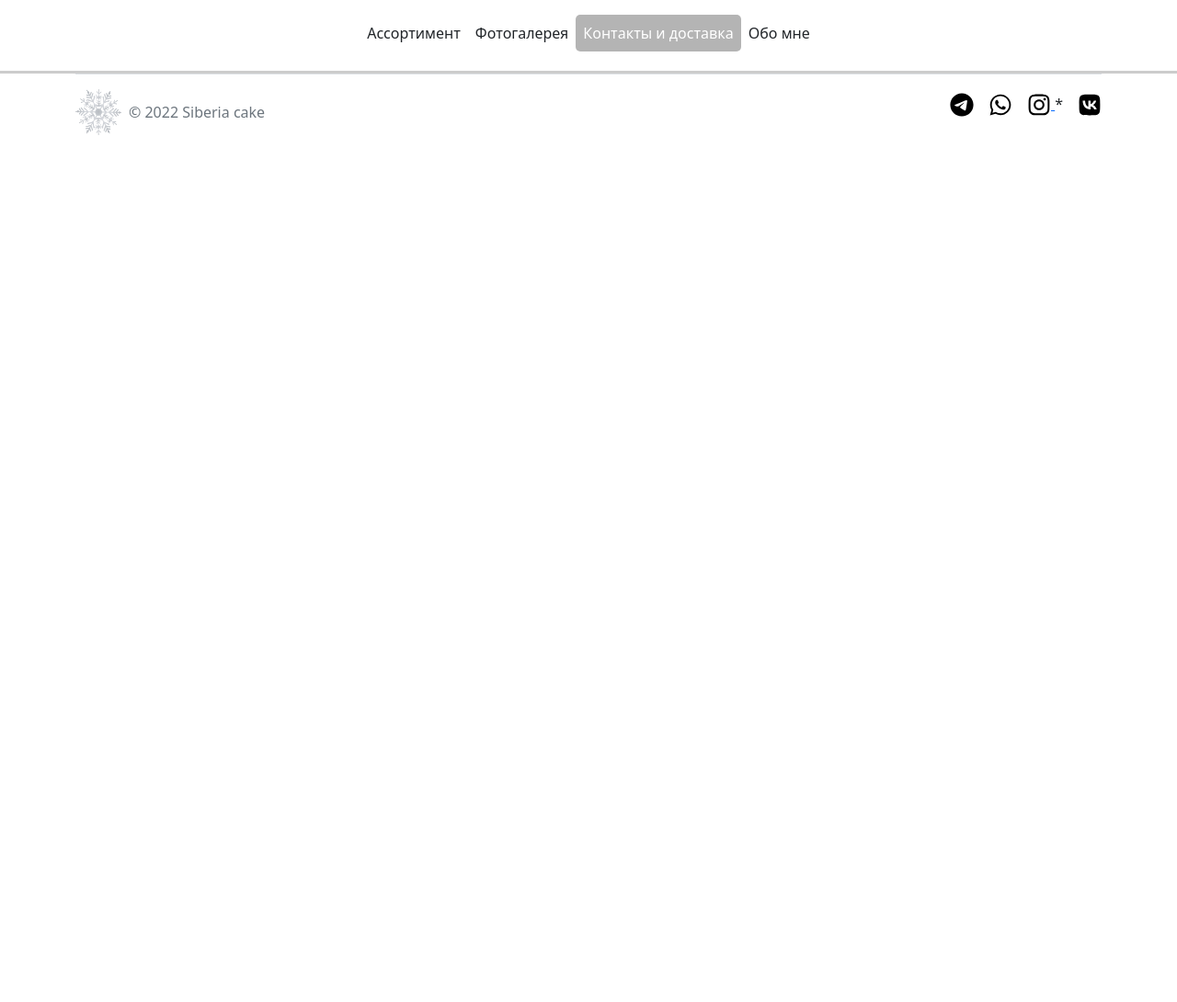
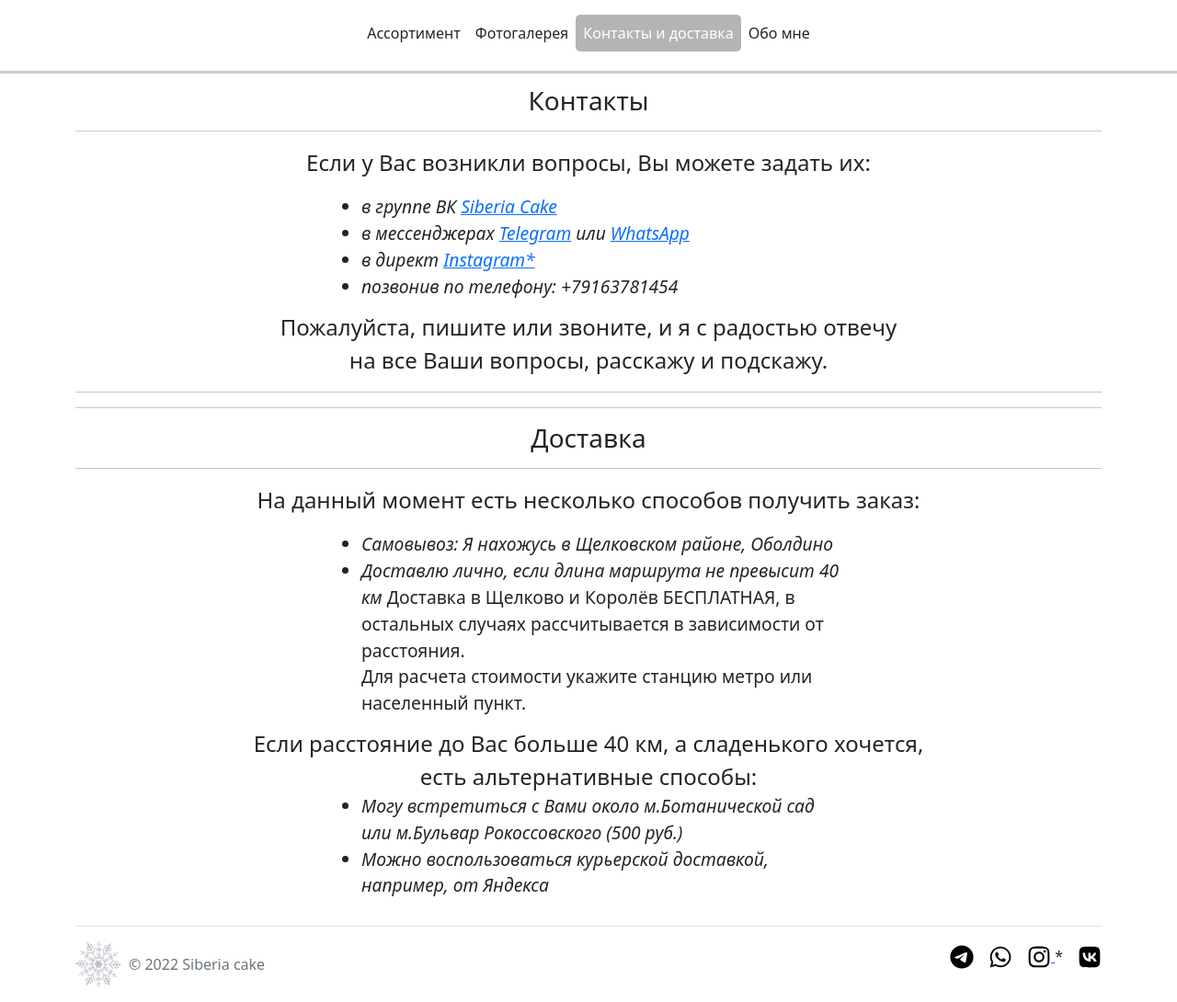
Before and after one commit to Alex9568rus/stand, a Django app: page /contacts/ in a window 1280 px wide. Shown: the whole page at 92% size. Before the commit the page ends 147 px from the top, so only its background shows below. Run offline with Django 4.2, Linux system fonts and the light colour scheme.

Commit message:
add contacts

```diff
--- a/stand/products/views.py
+++ b/stand/products/views.py
@@ -17,8 +17,13 @@ class ProductList(ListView):
     model = Product
     template_name = 'products/products.html'
     context_object_name = 'obj_on_display'
-    extra_context = {'title': 'Продукция'}
     paginate_by = 6
+
+    def get_context_data(self, **kwargs):
+        context = super().get_context_data(**kwargs)
+        context['title'] = 'Продукция'
+        context['tags'] = Tag.objects.all()
+        return context
 
 
 class ProductDetail(DetailView):
@@ -31,16 +36,27 @@ class ProductDetail(DetailView):
     def get_context_data(self, **kwargs):
         context = super().get_context_data(**kwargs)
         context['title'] = context['cake']
-        context['tags'] = Tag.objects.all()
         return context
 
 
-class MyWorks(ListView):
+class ProductByTag(ProductList):
+
+    def get_queryset(self):
+        return Product.objects.filter(tag__slug=self.kwargs['tag_slug'])
+
+
+class MyWorks(ProductList):
     """Класс представления конечных продуктов (готовых тортов, рулетов и т.д).
     """
     model = Works
     template_name = 'products/my_works.html'
     extra_context = {'title': 'Мои работы'}
+
+
+class WorksByTags(ProductByTag):
+
+    def get_queryset(self):
+        return Works.objects.filter(tag__slug=self.kwargs['tag_slug'])
 
 
 def contacts_and_delivery(request):
@@ -57,14 +73,3 @@ def about(request):
     template = 'products/about.html'
     context = {'title': title}
     return render(request, template, context)
-
-
-class ProductByTag(ListView):
-    model = Product
-    template_name = 'products/products.html'
-    context_object_name = 'obj_on_display'
-    extra_context = {'title': 'Продукция'}
-    paginate_by = 6
-
-    def get_queryset(self):
-        return Product.objects.filter(tag__slug=self.kwargs['tag_slug'])
--- a/stand/static/css/style.css
+++ b/stand/static/css/style.css
@@ -65,8 +65,6 @@
 .nav-link:hover {
     text-decoration: underline;
     color: #fff;
-    /* background-color: rgb(179, 177, 177);
-    border-radius: 5px; */
     align-items: center;
     transition: 0.1s linear;
 }
@@ -251,3 +249,22 @@
 .bloc_footer {
     height: 10vh;
 }
+
+
+/* Contacts and delivery */
+.cd_content {
+    width: 90%;
+    margin: 1% auto;
+    display: flex;
+    flex-direction: column;
+    justify-content: center;
+    text-align: center;
+    font-size: 1.5rem;
+}
+.contacts {
+    display: block;
+    text-align: left;
+    width: 50%;
+    margin: 0 auto 1%;
+    font-size: 1.2rem;
+}
--- a/stand/templates/products/contacts.html
+++ b/stand/templates/products/contacts.html
@@ -1,3 +1,65 @@
 {% extends 'base.html' %}
 {% block content %}
+    <div class="container cd_content">
+        <div>
+            <h3>Контакты</h3>
+            <hr>
+            <p>
+                Если у Вас возникли вопросы, Вы можете задать их:<br>
+                <ul class="contacts">
+                    <li>
+                        <em>
+                            в группе ВК <a href="https://vk.com/siberia_cake" target="_blank">Siberia Cake</a>
+                        </em>
+                    </li>
+                    <li>
+                        <em>
+                            в мессенджерах <a href="https://t.me/anastasia_sib" target="_blank">Telegram</a>
+                            или <a href="https://wa.me/79163781454" target="_blank">WhatsApp</a>
+                        </em>
+                    </li>
+                    <li>
+                        <em>
+                            в директ <a href="https://www.instagram.com/siberia_cake" target="_blank" title="* - Meta Platforms Inc. признана экстремистской организацией и запрещена на территории РФ">Instagram*</a>
+                        </em>
+                    </li>
+                    <li>
+                        <em>
+                            позвонив по телефону: +79163781454
+                        </em>
+                    </li>
+                </ul>
+                Пожалуйста, пишите или звоните, и я с радостью отвечу<br> на все Ваши вопросы, расскажу и подскажу.
+            </р>
+            <hr>
+            <hr>
+        </div>
+        <div>
+            <h3>Доставка</h3>
+            <hr>
+            <p>
+                На данный момент есть несколько способов получить заказ:
+                <ul class="contacts">
+                    <li>
+                        <em>Самовывоз: Я нахожусь в Щелковском районе, Оболдино</em>
+                    </li>
+                    <li>
+                        <em>Доставлю лично, если длина маршрута не превысит 40 км</em>
+                        Доставка в Щелково и Королёв БЕСПЛАТНАЯ,
+                        в остальных случаях рассчитывается в зависимости от расстояния.<br>
+                        Для расчета стоимости укажите станцию метро или населенный пункт.
+                    </li>
+                </ul>
+                Если расстояние до Вас больше 40 км, а сладенького хочется,<br>есть альтернативные способы:
+                <ul class="contacts">
+                    <li>
+                        <em>Могу встретиться с Вами около м.Ботанической сад или м.Бульвар Рокоссовского (500 руб.)</em>
+                    </li>
+                    <li>
+                        <em>Можно воспользоваться курьерской доставкой, например, от Яндекса</em>
+                    </li>
+                </ul>
+            </p>
+        </div>
+    </div>
 {% endblock %}
```
Also changed, not shown: stand/templates/includes/tags.html (deleted, +0 -39 lines), stand/templates/products/my_works.html (+13 -1 lines), stand/templates/products/products.html (+13 -1 lines), stand/templates/includes/header.html (indentation only).
